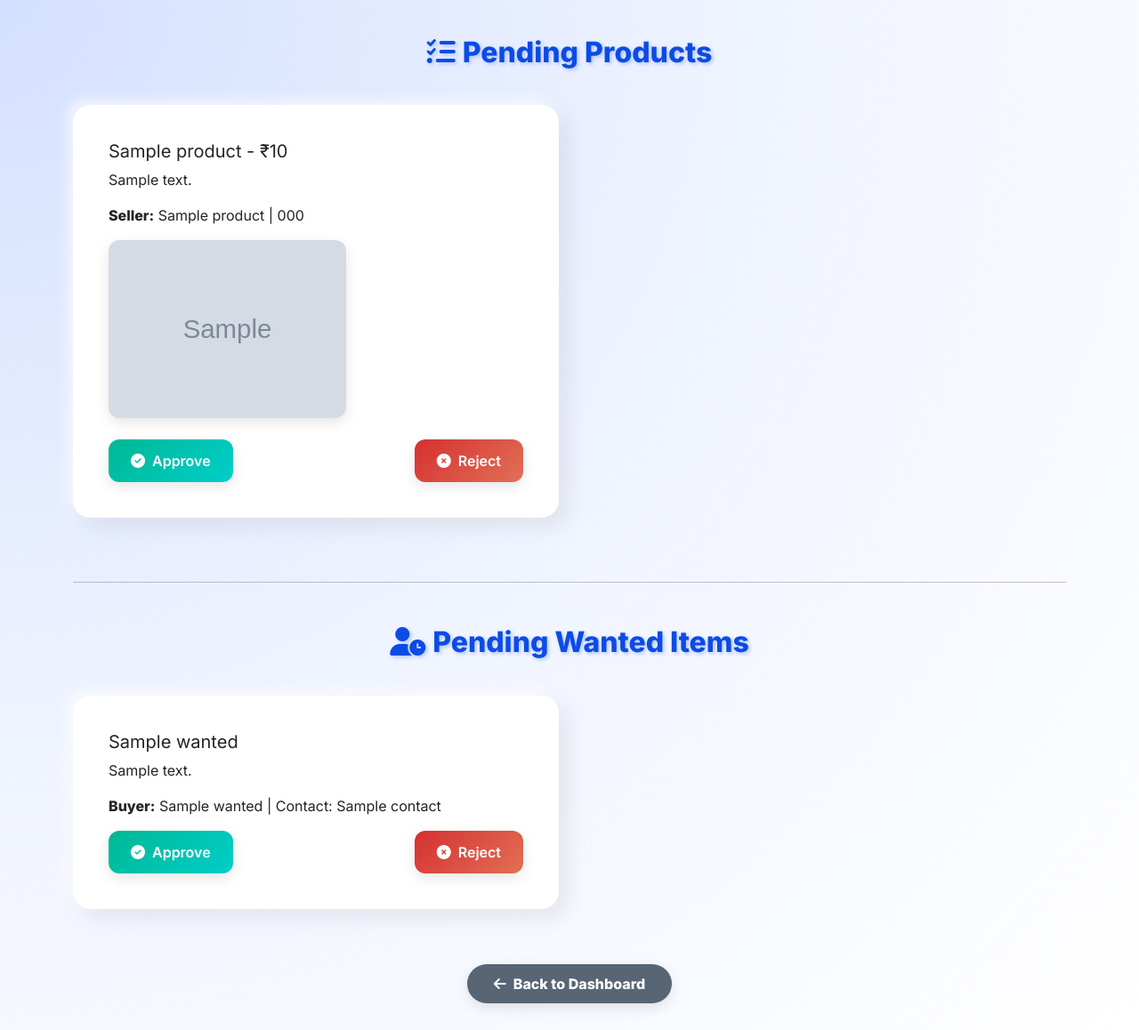
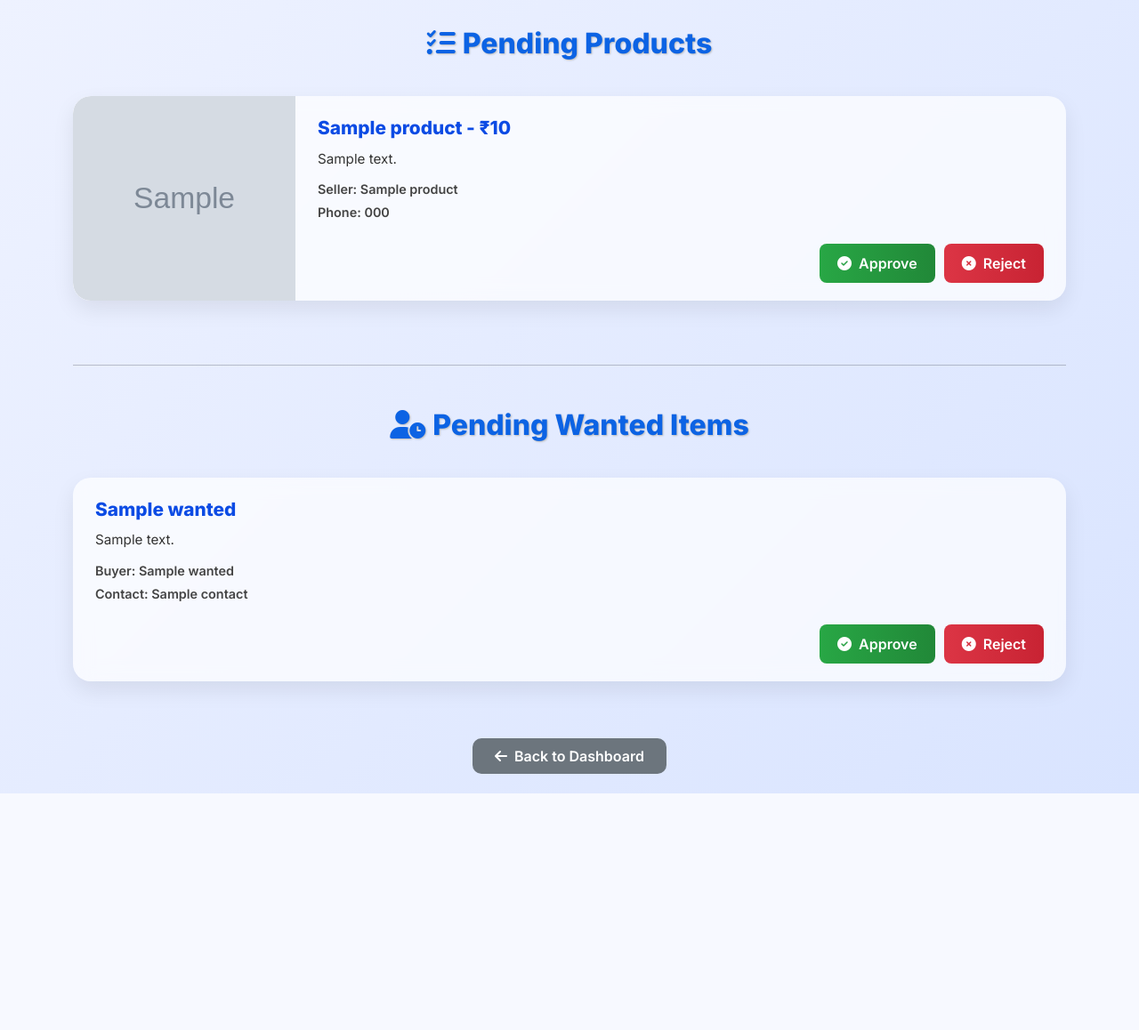
Before and after one commit to akshatabakre/Resell-nitrr, a Flask app: page /admin in a window 1280 px wide. Shown: the whole page at 89% size. After the commit the page ends 892 px from the top, so only its background shows below. Run offline with Flask 3, Linux system fonts and the light colour scheme; the visitor is signed in with stand-in values (Sample User, id 1); grey boxes marked "Sample" are stand-in pictures; a database or web service that is not in the repository returns one stand-in record (values such as "Sample title"); some libraries are stand-ins or nearby versions.

Commit message:
ADMIN JI

```diff
--- a/templates/admin.html
+++ b/templates/admin.html
@@ -1,111 +1,138 @@
 <!DOCTYPE html>
 <html lang="en">
 <head>
-  <meta charset="UTF-8" />
+  <meta charset="UTF-8">
   <title>Admin Panel - Pending Approvals</title>
   <meta name="viewport" content="width=device-width, initial-scale=1">
 
   <!-- Bootstrap & FontAwesome -->
-  <link href="https://cdn.jsdelivr.net/npm/bootstrap@5.3.3/dist/css/bootstrap.min.css" rel="stylesheet" />
-  <link href="https://cdnjs.cloudflare.com/ajax/libs/font-awesome/6.5.0/css/all.min.css" rel="stylesheet" />
+  <link href="https://cdn.jsdelivr.net/npm/bootstrap@5.3.3/dist/css/bootstrap.min.css" rel="stylesheet">
+  <link href="https://cdnjs.cloudflare.com/ajax/libs/font-awesome/6.5.0/css/all.min.css" rel="stylesheet">
+
+  <!-- Google Font -->
   <link href="https://fonts.googleapis.com/css2?family=Inter:wght@400;600;800&display=swap" rel="stylesheet">
 
   <style>
     body {
       font-family: 'Inter', sans-serif;
-      background: radial-gradient(circle at top left, #d3e0ff, #f0f4ff, #ffffff);
-      padding: 40px 20px;
+      background: linear-gradient(135deg, #eef2ff, #d9e4ff);
       min-height: 100vh;
-      overflow-x: hidden;
+      padding: 30px 15px;
     }
 
     h2 {
       font-weight: 800;
-      color: #0c4be4;
-      text-shadow: 2px 2px 4px #b0c4ff;
+      color: #0C63E4;
+      text-shadow: 1px 1px 2px #bbb;
       margin-bottom: 40px;
-      animation: slideIn 0.8s ease-in-out;
     }
 
-    .card {
-      border: none;
+    .custom-card {
+      display: flex;
+      flex-direction: row;
+      background: rgba(255, 255, 255, 0.7);
       border-radius: 20px;
-      background: #ffffff;
-      box-shadow: 10px 10px 25px rgba(0, 0, 0, 0.08),
-                  -5px -5px 15px rgba(255, 255, 255, 0.8);
-      transition: all 0.3s ease-in-out;
-      transform-style: preserve-3d;
-      perspective: 1000px;
+      backdrop-filter: blur(10px);
+      box-shadow: 0 10px 25px rgba(0, 0, 0, 0.08);
       overflow: hidden;
+      transition: transform 0.3s ease, box-shadow 0.3s ease;
     }
 
-    .card:hover {
-      transform: translateY(-10px) scale(1.02) rotateX(1deg);
-      box-shadow: 0 20px 35px rgba(0, 0, 0, 0.12);
+    .custom-card:hover {
+      transform: scale(1.015);
+      box-shadow: 0 20px 40px rgba(0, 0, 0, 0.15);
     }
 
-    .card img {
-      border-radius: 12px;
-      max-height: 200px;
+    .custom-card img {
+      width: 250px;
       object-fit: cover;
-      box-shadow: 0 5px 15px rgba(0,0,0,0.1);
+      border-top-left-radius: 20px;
+      border-bottom-left-radius: 20px;
     }
 
-    .btn-approve,
-    .btn-reject {
-      border: none;
+    .card-content {
+      padding: 20px 25px;
+      flex-grow: 1;
+      display: flex;
+      flex-direction: column;
+      justify-content: space-between;
+    }
+
+    .card-title {
+      font-size: 1.3rem;
+      font-weight: 700;
+      color: #0c4be4;
+      margin-bottom: 8px;
+    }
+
+    .card-text {
+      font-size: 0.95rem;
+      color: #333;
+      margin-bottom: 12px;
+    }
+
+    .info-label {
       font-weight: 600;
-      padding: 12px 25px;
-      border-radius: 12px;
-      transition: all 0.3s ease;
-      box-shadow: 0 5px 15px rgba(0,0,0,0.1);
+      color: #444;
+      font-size: 0.9rem;
+      margin-bottom: 4px;
+    }
+
+    .admin-btns {
+      margin-top: 20px;
+      display: flex;
+      justify-content: flex-end;
+      gap: 10px;
     }
 
     .btn-approve {
-      background: linear-gradient(135deg, #00b894, #00cec9);
+      background: linear-gradient(to right, #28a745, #218838);
+      border: none;
       color: #fff;
+      font-weight: 600;
+      padding: 10px 20px;
+      border-radius: 8px;
+      transition: background 0.3s ease;
     }
 
     .btn-approve:hover {
-      background: linear-gradient(135deg, #00cec9, #00b894);
-      transform: scale(1.05);
+      background: linear-gradient(to right, #218838, #1e7e34);
     }
 
     .btn-reject {
-      background: linear-gradient(135deg, #d63031, #e17055);
+      background: linear-gradient(to right, #dc3545, #c82333);
+      border: none;
       color: #fff;
+      font-weight: 600;
+      padding: 10px 20px;
+      border-radius: 8px;
+      transition: background 0.3s ease;
     }
 
     .btn-reject:hover {
-      background: linear-gradient(135deg, #e17055, #d63031);
-      transform: scale(1.05);
+      background: linear-gradient(to right, #c82333, #bd2130);
     }
 
     .back-button {
-      background: #576574;
+      background: #6c757d;
+      border: none;
       color: #fff;
-      padding: 12px 30px;
-      border-radius: 50px;
-      font-weight: bold;
-      transition: 0.3s ease;
+      font-weight: 600;
+      padding: 10px 25px;
+      border-radius: 10px;
+      transition: background 0.3s ease;
       text-decoration: none;
-      box-shadow: 0 5px 15px rgba(0,0,0,0.1);
     }
 
     .back-button:hover {
-      background: #2d3436;
-      transform: translateY(-2px);
+      background: #5a6268;
       color: #fff;
-    }
-
-    .fade-in {
-      animation: fadeInUp 0.8s ease both;
     }
 
     @keyframes fadeInUp {
       from {
         opacity: 0;
-        transform: translateY(40px);
+        transform: translateY(30px);
       }
       to {
         opacity: 1;
@@ -113,14 +140,23 @@
       }
     }
 
-    @keyframes slideIn {
-      0% {
-        opacity: 0;
-        transform: translateY(-30px);
+    .fade-in {
+      animation: fadeInUp 0.8s ease;
+    }
+
+    @media (max-width: 768px) {
+      .custom-card {
+        flex-direction: column;
       }
-      100% {
-        opacity: 1;
-        transform: translateY(0);
+
+      .custom-card img {
+        width: 100%;
+        height: 200px;
+        border-radius: 20px 20px 0 0;
+      }
+
+      .admin-btns {
+        justify-content: center;
       }
     }
   </style>
@@ -131,24 +167,27 @@
     <h2 class="text-center"><i class="fas fa-tasks me-2"></i>Pending Products</h2>
     <div class="row">
       {% for product in pending_products %}
-      <div class="col-md-6 fade-in mb-4">
-        <div class="card p-4">
-          <div class="card-body">
-            <h5 class="card-title">{{ product.name }} - ₹{{ product.price }}</h5>
-            <p class="card-text">{{ product.description }}</p>
-            <p><strong>Seller:</strong> {{ product.seller_name }} | {{ product.phone }}</p>
-            {% if product.image_urls %}
-            <div class="mb-3">
-              {% for url in product.image_urls %}
-              <img src="{{ url }}" alt="Product Image" class="img-fluid mb-2">
-              {% endfor %}
+      <div class="col-12 mb-4 fade-in">
+        <div class="custom-card">
+          {% if product.image_urls %}
+          <img src="{{ product.image_urls[0] }}" alt="Product Image" />
+          {% endif %}
+          <div class="card-content">
+            <div>
+              <div class="card-title">{{ product.name }} - ₹{{ product.price }}</div>
+              <div class="card-text">{{ product.description }}</div>
+              <div class="info-label">Seller: {{ product.seller_name }}</div>
+              <div class="info-label">Phone: {{ product.phone }}</div>
             </div>
-            {% endif %}
-            <form method="post" class="d-flex justify-content-between">
+            <form method="post" class="admin-btns">
               <input type="hidden" name="item_id" value="{{ product._id }}">
               <input type="hidden" name="type" value="product">
-              <button name="action" value="approve" class="btn btn-approve"><i class="fas fa-check-circle me-2"></i>Approve</button>
-              <button name="action" value="reject" class="btn btn-reject"><i class="fas fa-times-circle me-2"></i>Reject</button>
+              <button name="action" value="approve" class="btn btn-approve">
+                <i class="fas fa-check-circle me-1"></i> Approve
+              </button>
+              <button name="action" value="reject" class="btn btn-reject">
+                <i class="fas fa-times-circle me-1"></i> Reject
+              </button>
             </form>
           </div>
         </div>
@@ -161,17 +200,24 @@
     <h2 class="text-center"><i class="fas fa-user-clock me-2"></i>Pending Wanted Items</h2>
     <div class="row">
       {% for item in pending_wanted %}
-      <div class="col-md-6 fade-in mb-4">
-        <div class="card p-4">
-          <div class="card-body">
-            <h5 class="card-title">{{ item.name }}</h5>
-            <p class="card-text">{{ item.description }}</p>
-            <p><strong>Buyer:</strong> {{ item.buyer_name }} | Contact: {{ item.contact }}</p>
-            <form method="post" class="d-flex justify-content-between">
+      <div class="col-12 mb-4 fade-in">
+        <div class="custom-card">
+          <div class="card-content w-100">
+            <div>
+              <div class="card-title">{{ item.name }}</div>
+              <div class="card-text">{{ item.description }}</div>
+              <div class="info-label">Buyer: {{ item.buyer_name }}</div>
+              <div class="info-label">Contact: {{ item.contact }}</div>
+            </div>
+            <form method="post" class="admin-btns">
               <input type="hidden" name="item_id" value="{{ item._id }}">
               <input type="hidden" name="type" value="wanted">
-              <button name="action" value="approve" class="btn btn-approve"><i class="fas fa-check-circle me-2"></i>Approve</button>
-              <button name="action" value="reject" class="btn btn-reject"><i class="fas fa-times-circle me-2"></i>Reject</button>
+              <button name="action" value="approve" class="btn btn-approve">
+                <i class="fas fa-check-circle me-1"></i> Approve
+              </button>
+              <button name="action" value="reject" class="btn btn-reject">
+                <i class="fas fa-times-circle me-1"></i> Reject
+              </button>
             </form>
           </div>
         </div>
@@ -184,6 +230,7 @@
     </div>
   </div>
 
+  <!-- Bootstrap JS -->
   <script src="https://cdn.jsdelivr.net/npm/bootstrap@5.3.3/dist/js/bootstrap.bundle.min.js"></script>
 </body>
 </html>
```
